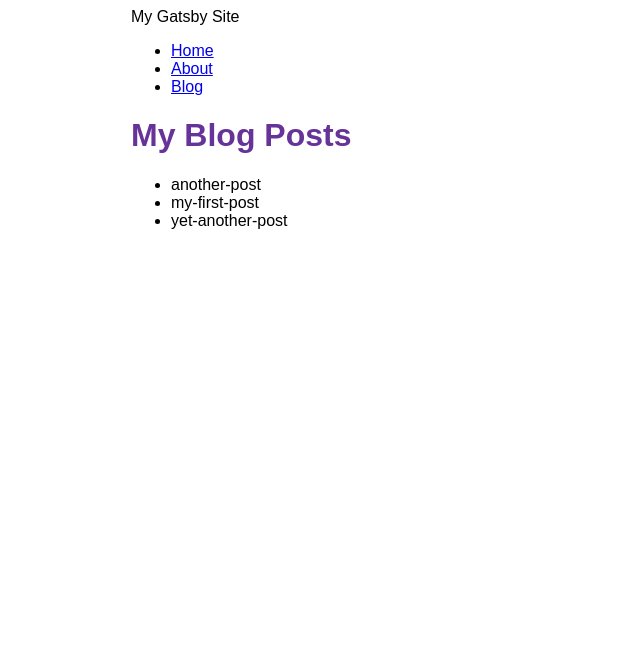
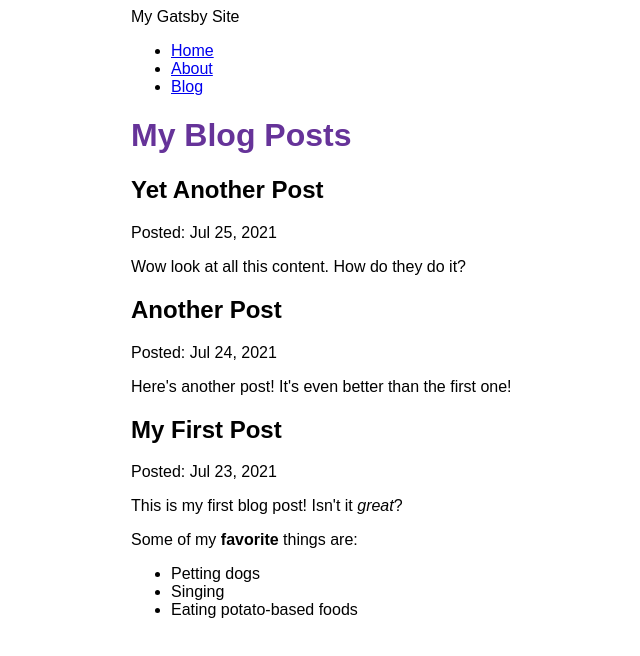
Before and after one commit to fouronemedia/my-first-gatsby-site, a Gatsby site: page /blog in a window 1280 px wide. Shown: the whole page, without its empty margins (259-899 px from the left). Built offline with nearby package versions, Linux system fonts and the light colour scheme; Gatsby itself is replaced by a stand-in of ours.

Commit message:
Completed Tutorial 5

```diff
--- a/blog/another-post.mdx
+++ b/blog/another-post.mdx
@@ -0,0 +1,6 @@
+---
+title: "Another Post"
+date: "2021-07-24"
+---
+
+Here's another post! It's even better than the first one!
--- a/blog/my-first-post.mdx
+++ b/blog/my-first-post.mdx
@@ -0,0 +1,12 @@
+---
+title: "My First Post"
+date: "2021-07-23"
+---
+
+This is my first blog post! Isn't it _great_?
+
+Some of my **favorite** things are:
+
+- Petting dogs
+- Singing
+- Eating potato-based foods
--- a/blog/yet-another-post.mdx
+++ b/blog/yet-another-post.mdx
@@ -0,0 +1,6 @@
+---
+title: "Yet Another Post"
+date: "2021-07-25"
+---
+
+Wow look at all this content. How do they do it?
--- a/gatsby-config.js
+++ b/gatsby-config.js
@@ -13,5 +13,6 @@
         path: `${__dirname}/blog`,
       },
     },
+    "gatsby-plugin-mdx",
   ],
 };
--- a/package.json
+++ b/package.json
@@ -15,8 +15,11 @@
     "clean": "gatsby clean"
   },
   "dependencies": {
+    "@mdx-js/mdx": "^1.6.22",
+    "@mdx-js/react": "^1.6.22",
     "gatsby": "^4.11.2",
     "gatsby-plugin-image": "^2.11.1",
+    "gatsby-plugin-mdx": "^3.11.1",
     "gatsby-plugin-sharp": "^4.11.1",
     "gatsby-source-filesystem": "^4.11.1",
     "react": "^17.0.1",
--- a/src/pages/blog.js
+++ b/src/pages/blog.js
@@ -1,24 +1,32 @@
 import * as React from "react";
 import { graphql } from "gatsby";
+import { MDXRenderer } from "gatsby-plugin-mdx";
 import Layout from "../components/Layout";
 
 const BlogPage = ({ data }) => {
   return (
     <Layout pageTitle="My Blog Posts">
-      <ul>
-        {data.allFile.nodes.map((node) => (
-          <li key={node.name}>{node.name}</li>
-        ))}
-      </ul>
+      {data.allMdx.nodes.map((node) => (
+        <article key={node.id}>
+          <h2>{node.frontmatter.title}</h2>
+          <p>Posted: {node.frontmatter.date}</p>
+          <MDXRenderer>{node.body}</MDXRenderer>
+        </article>
+      ))}
     </Layout>
   );
 };
 
 export const query = graphql`
   query {
-    allFile {
+    allMdx(sort: { fields: frontmatter___date, order: DESC }) {
       nodes {
-        name
+        frontmatter {
+          title
+          date(formatString: "MMM D, YYYY")
+        }
+        id
+        body
       }
     }
   }
```
Also changed, not shown: 1 other file.
